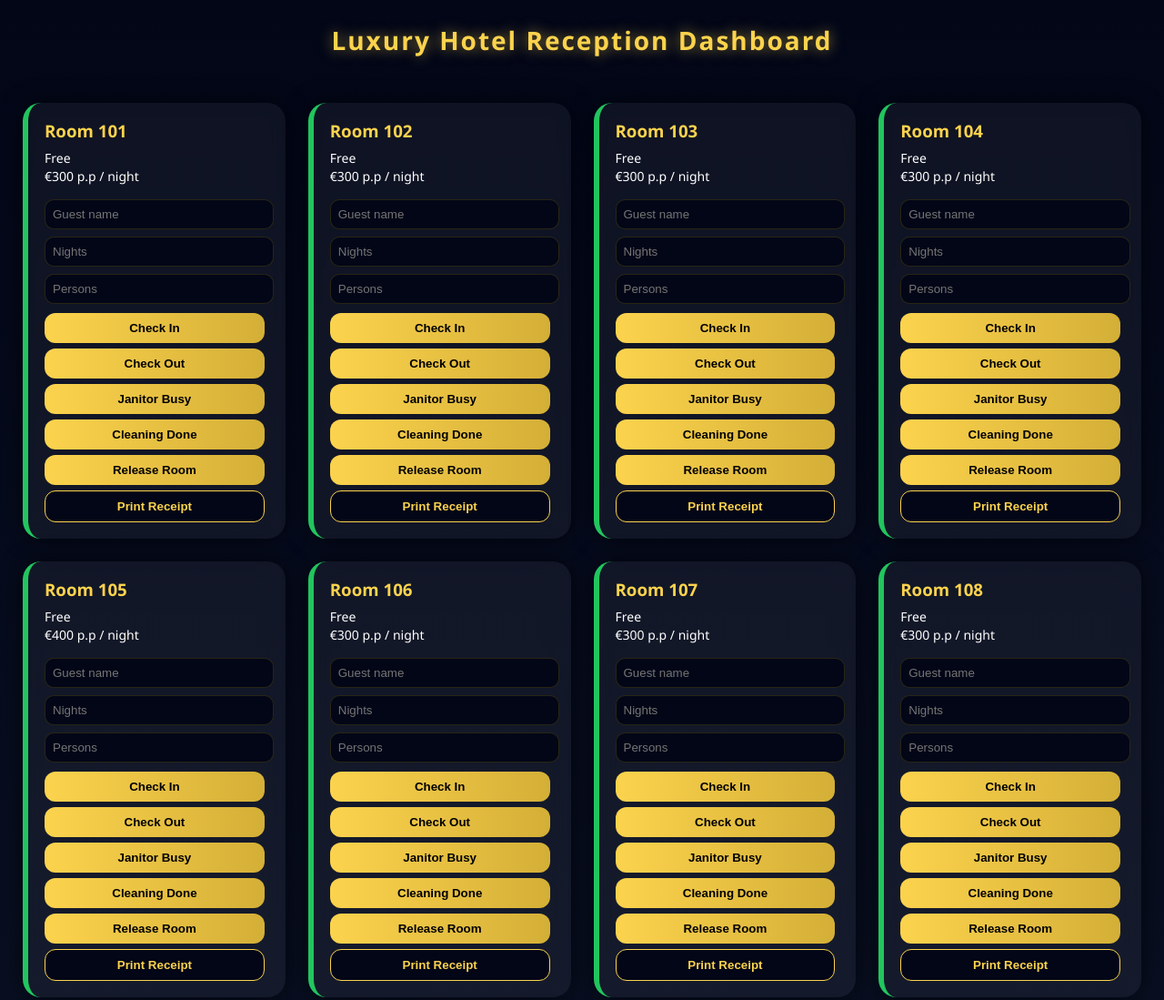
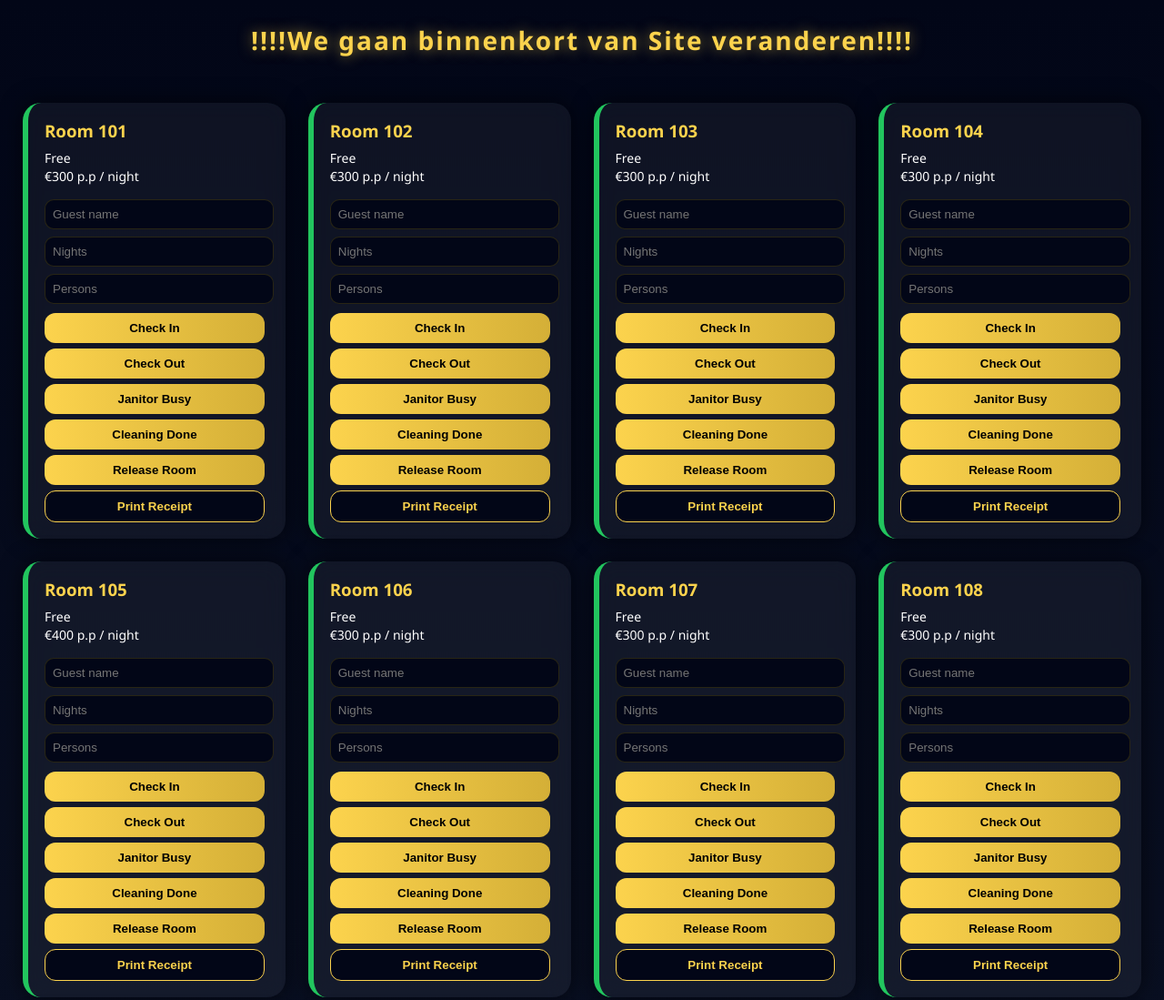
Before and after one commit to Joey226611/hotel-reception, a plain HTML site: page index.html in a window 1280 px wide. Shown: the top 1099 px of the page at 91% size. Drawn offline with Linux system fonts and the light colour scheme; no server answers.

Commit message:
Update header message for site change announcement

```diff
--- a/index.html
+++ b/index.html
@@ -107,7 +107,7 @@ button:hover{
 
 <body>
 
-<header>Luxury Hotel Reception Dashboard</header>
+<header>!!!!We gaan binnenkort van Site veranderen!!!!</header>
 <div class="grid" id="rooms"></div>
 
 <!-- Notification sound -->
```
